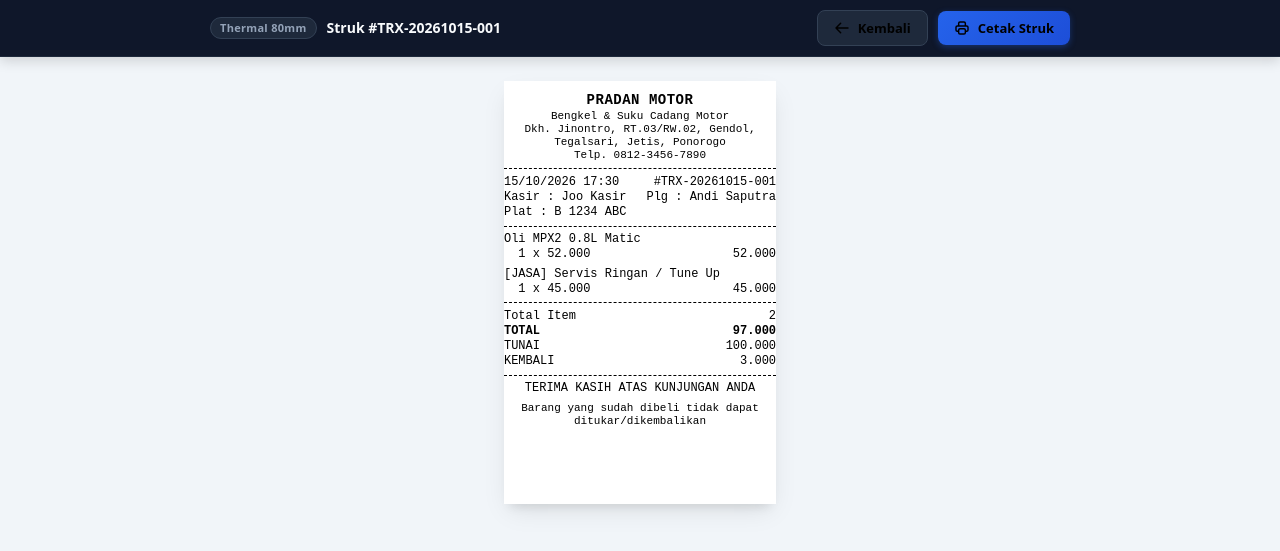
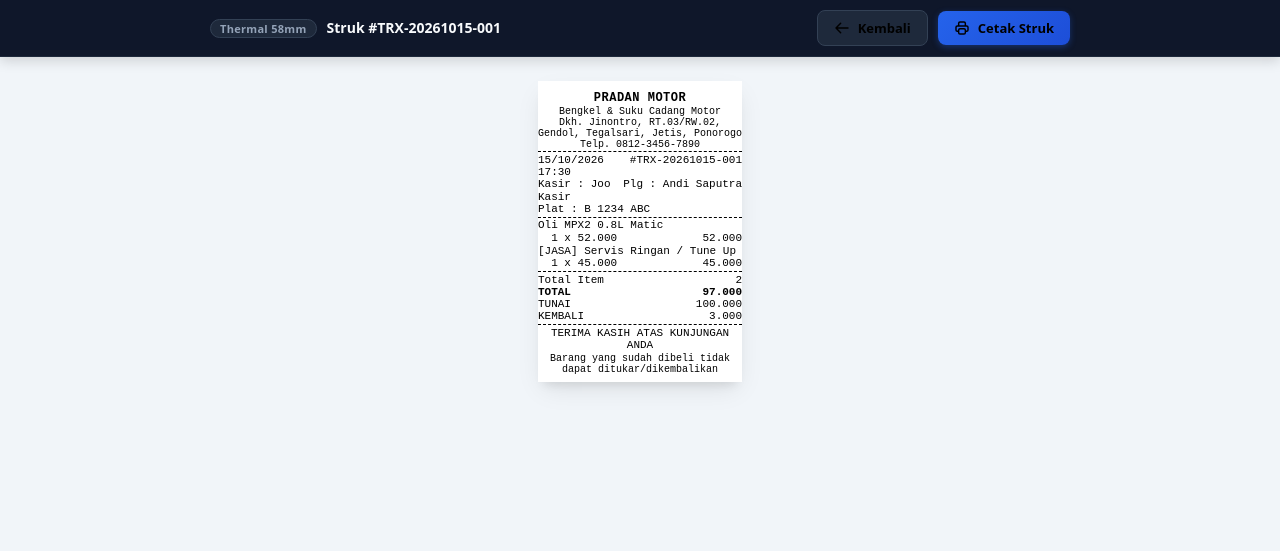
Before and after one commit to Tezz22/Aplikasi-POS-Bengkel-Pradan-Motor, a Laravel app: page /admin/riwayat/1/struk in a window 1280 px wide. Shown: the top 551 px of the page. Run offline with Laravel 12, Linux system fonts and the light colour scheme; a user stored in the database is signed in; data comes from the database, SQL or seed files in the repository.

Commit message:
update format struk

```diff
--- a/resources/views/struk/penjualan.blade.php
+++ b/resources/views/struk/penjualan.blade.php
@@ -16,13 +16,13 @@
             font-family: 'Courier New', Courier, monospace;
             background-color: #f1f5f9;
             color: #000;
-            line-height: 1.25;
+            line-height: 1;
             -webkit-print-color-adjust: exact;
             print-color-adjust: exact;
         }
 
         @page {
-            size: 80mm auto;
+            size: 58mm auto;
             margin: 0;
         }
 
@@ -146,14 +146,14 @@
             color: #94a3b8;
         }
 
-        /* Container Struk Thermal 80mm */
+        /* Container Struk Thermal 58mm */
         .struk {
-            width: 72mm;
+            width: 54mm;
             margin: 24px auto;
-            padding: 3mm 0 10mm;
+            padding: 3mm 0 0;
             font-family: 'Courier New', Courier, monospace;
-            font-size: 12px;
-            line-height: 1.25;
+            font-size: 11px;
+            line-height: 1.1;
             color: #000;
             background: #fff;
             box-shadow: 0 10px 25px -5px rgba(0, 0, 0, 0.1), 0 8px 10px -6px rgba(0, 0, 0, 0.1);
@@ -163,31 +163,31 @@
         .kiri   { text-align: left; }
         .kanan  { text-align: right; white-space: nowrap; }
         .tebal  { font-weight: 700; }
-        .garis  { border-top: 1px dashed #000; margin: 1.5mm 0; }
+        .garis  { border-top: 1px dashed #000; margin: 0.5mm 0; }
         .baris  { display: flex; justify-content: space-between; align-items: flex-start; gap: 1ch; }
 
         .store-title {
-            font-size: 14px;
+            font-size: 12px;
             font-weight: 700;
             letter-spacing: 0.5px;
             text-transform: uppercase;
         }
 
         .store-desc {
-            font-size: 11px;
-            line-height: 1.2;
+            font-size: 10px;
+            line-height: 1.1;
             word-break: break-word;
         }
 
         .item-block {
-            margin: 1.5mm 0;
+            margin: 0.25mm 0;
             break-inside: avoid;
             page-break-inside: avoid;
         }
 
         .item-nama {
             word-break: break-word;
-            line-height: 1.2;
+            line-height: 1.1;
         }
 
         .item-sub {
@@ -202,7 +202,7 @@
         }
 
         .cutter-space {
-            height: 10mm;
+            height: 2mm;
             display: block;
         }
 
@@ -240,7 +269,7 @@
     <div class="no-print-toolbar no-print">
         <div class="toolbar-container">
             <div class="toolbar-info">
-                <span class="toolbar-badge">Thermal 80mm</span>
+                <span class="toolbar-badge">Thermal 58mm</span>
                 <span class="toolbar-title">Struk #{{ $penjualan->no_transaksi }}</span>
             </div>
 
@@ -337,11 +366,11 @@
         <div class="tengah">
             <div>{{ config('toko.footer', 'TERIMA KASIH ATAS KUNJUNGAN ANDA') }}</div>
             @if(config('toko.catatan'))
-                <div class="store-desc" style="margin-top: 1.5mm;">{{ config('toko.catatan') }}</div>
+                <div class="store-desc" style="margin-top: 0.5mm;">{{ config('toko.catatan') }}</div>
             @endif
         </div>
 
-        {{-- Ruang kosong aman untuk auto-cutter printer thermal (10mm) --}}
+        {{-- Ruang pendek untuk auto-cutter printer thermal --}}
         <div class="cutter-space"></div>
     </div>
 
```
Also changed, not shown: other parts of resources/views/struk/penjualan.blade.php (+33 -4 lines).
